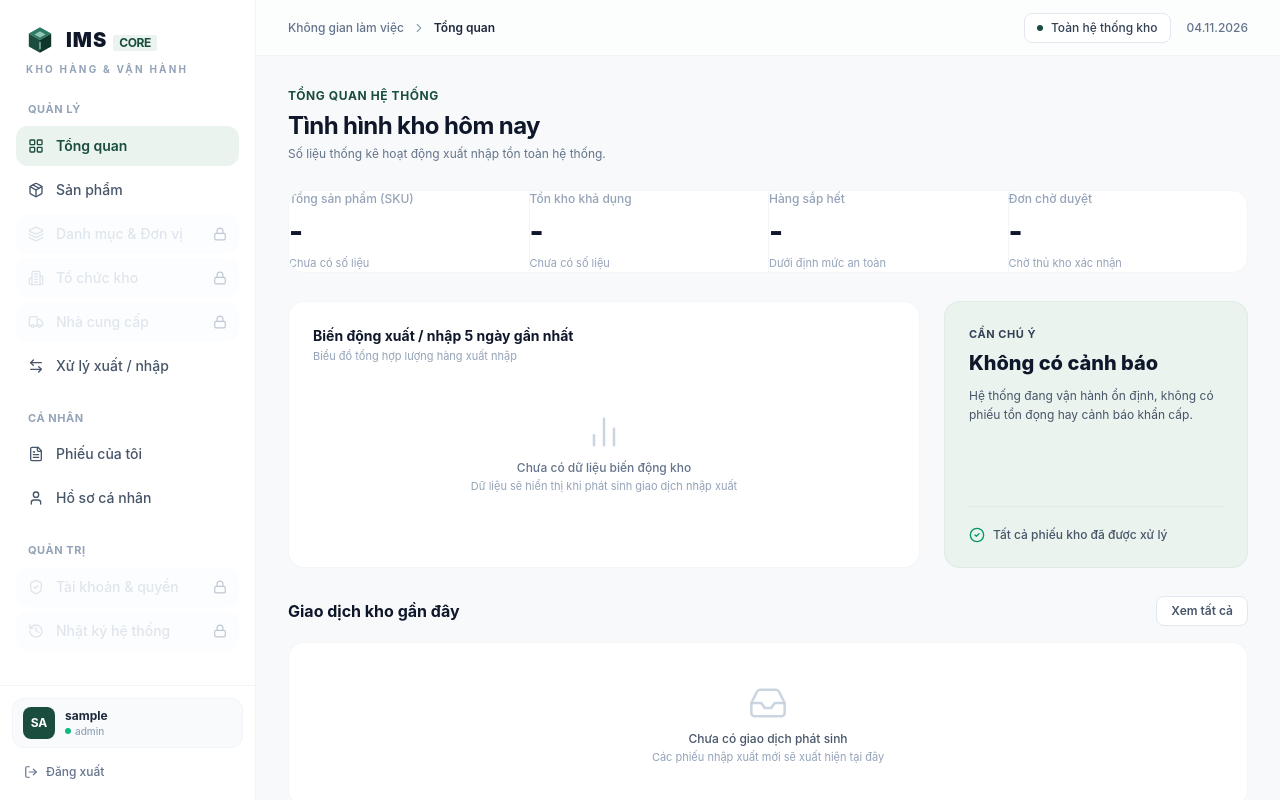
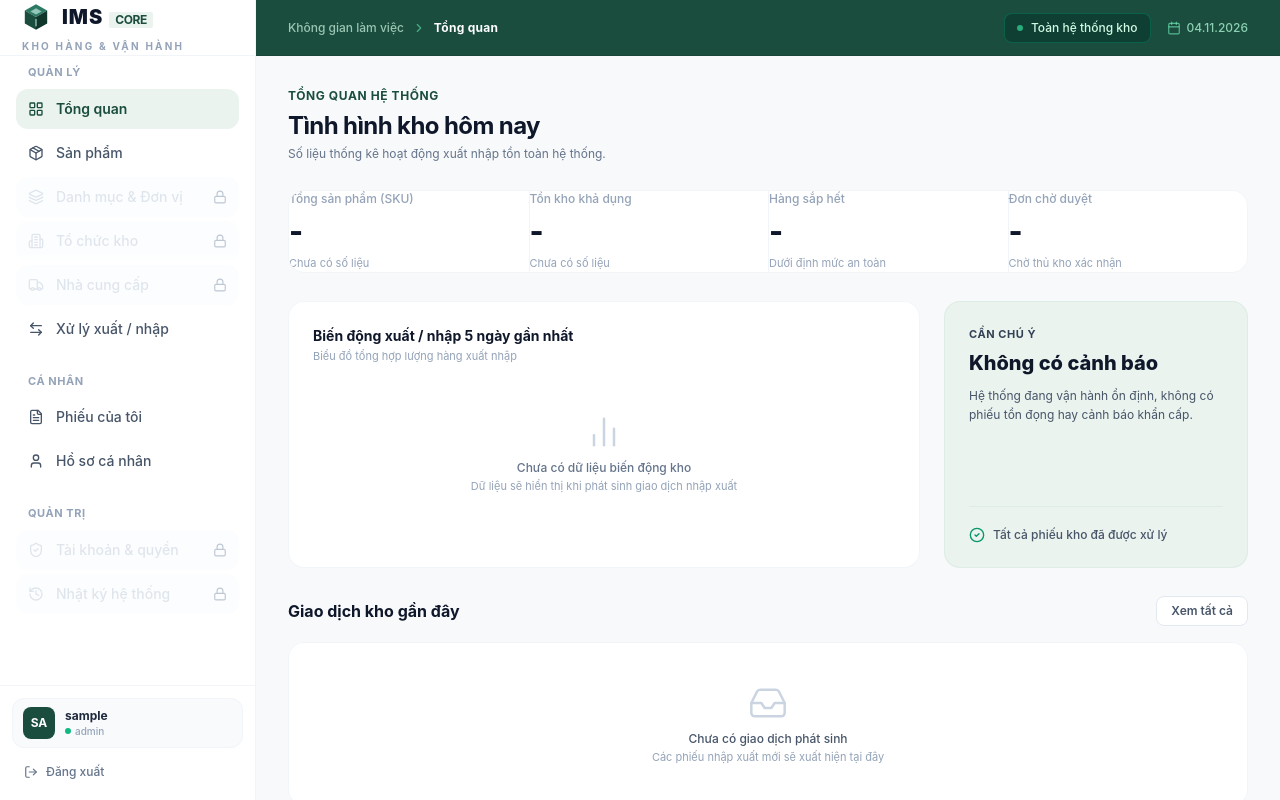
Before and after one commit to hoaianh1505-dev/ims-frontend, a React (Vite) app: page / in a window 1280 px wide. Built offline with nearby package versions, Linux system fonts and the light colour scheme; no server answers; sample sign-in values are in the browser's storage.

Commit message:
feat(layout): apply Scandinavian Forest Green theme to top header bar

```diff
--- a/src/components/layout/Header.tsx
+++ b/src/components/layout/Header.tsx
@@ -1,6 +1,6 @@
 import React from 'react';
 import { useLocation } from 'react-router-dom';
-import { ChevronRight } from 'lucide-react';
+import { ChevronRight, Calendar } from 'lucide-react';
 
 const routeTitleMap: Record<string, string> = {
   '/': 'Tổng quan',
@@ -21,20 +21,23 @@ export const Header: React.FC = () => {
   const currentTitle = routeTitleMap[location.pathname] || 'Tổng quan';
 
   return (
-    <header className="h-14 px-8 flex items-center justify-between border-b border-slate-100 bg-white/60 backdrop-blur-sm shrink-0 z-10">
-      <div className="flex items-center gap-2 text-xs font-medium text-slate-500">
-        <span className="hover:text-slate-800 cursor-pointer transition-colors">Không gian làm việc</span>
-        <ChevronRight className="w-3.5 h-3.5 text-slate-400" />
-        <span className="text-slate-800 font-semibold">{currentTitle}</span>
+    <header className="h-14 px-8 flex items-center justify-between bg-brand-primary text-white border-b border-brand-dark/40 shadow-xs shrink-0 z-10">
+      <div className="flex items-center gap-2 text-xs font-medium">
+        <span className="text-emerald-100/70 hover:text-white cursor-pointer transition-colors">
+          Không gian làm việc
+        </span>
+        <ChevronRight className="w-3.5 h-3.5 text-emerald-300/60" />
+        <span className="text-white font-bold tracking-wide">{currentTitle}</span>
       </div>
 
       <div className="flex items-center gap-4">
-        <div className="flex items-center gap-2 px-3 py-1.5 bg-white border border-slate-200 rounded-lg text-xs font-medium text-slate-700 shadow-2xs hover:bg-slate-50 cursor-pointer transition-colors">
-          <span className="w-1.5 h-1.5 rounded-full bg-brand-primary"></span>
+        <div className="flex items-center gap-2 px-3 py-1.5 bg-emerald-950/40 border border-emerald-600/40 rounded-lg text-xs font-medium text-emerald-100 shadow-2xs hover:bg-emerald-950/60 cursor-pointer transition-colors">
+          <span className="w-1.5 h-1.5 rounded-full bg-emerald-400 animate-pulse"></span>
           <span>Toàn hệ thống kho</span>
         </div>
-        <div className="text-xs font-medium text-slate-500">
-          04.11.2026
+        <div className="text-xs font-medium text-emerald-200/80 flex items-center gap-1.5">
+          <Calendar className="w-3.5 h-3.5 text-emerald-300/70" />
+          <span>04.11.2026</span>
         </div>
       </div>
     </header>
--- a/src/components/layout/Sidebar.tsx
+++ b/src/components/layout/Sidebar.tsx
@@ -68,7 +68,7 @@ export const Sidebar: React.FC = () => {
 
   return (
     <aside className="w-64 bg-white border-r border-slate-100 h-full flex flex-col shrink-0 z-20">
-      <div className="p-6 pb-4">
+      <div className="h-14 px-5 flex items-center border-b border-slate-100">
         <Logo />
       </div>
 
```
